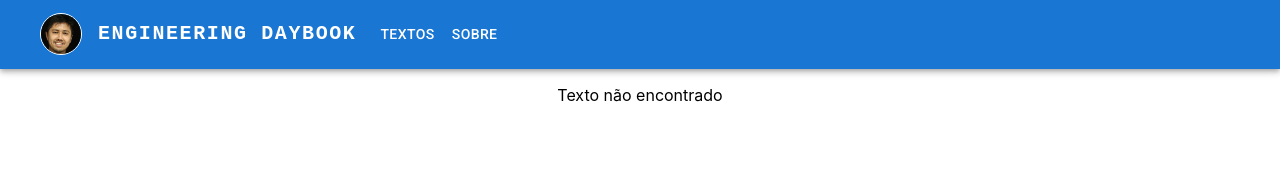
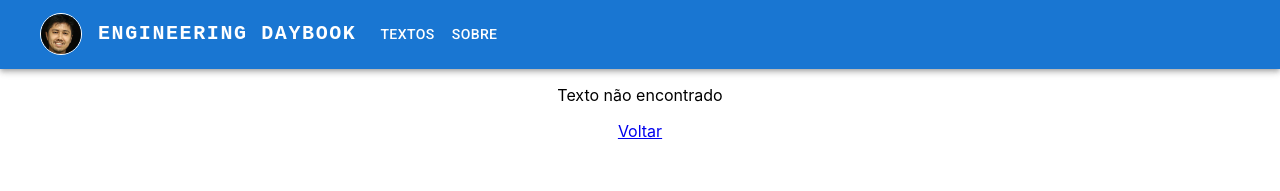
Before and after one commit to brunohanai/react-engineering-daybook-blog, a React (Create React App) app: page /1/1/1 in a window 1280 px wide. Shown: the top 191 px of the page. Built offline with nearby package versions, Linux system fonts and the light colour scheme; no server answers.

Commit message:
Adiciona link para voltar em uma route de post invalida

```diff
--- a/src/app/Post.js
+++ b/src/app/Post.js
@@ -1,4 +1,4 @@
-import { useParams } from "react-router-dom";
+import { Link, useParams } from "react-router-dom";
 import { useSelector } from "react-redux";
 import { fetchPosts } from "../lib/store/postsSlice";
 import Markdown from "react-markdown";
@@ -20,7 +20,12 @@ function Post() {
     });
 
     if (!post) {
-        return <p>Texto não encontrado</p>;
+        return (
+            <div>
+                <p>Texto não encontrado</p>
+                <Link to="/">Voltar</Link>
+            </div>
+        )
     }
 
     return (
```
